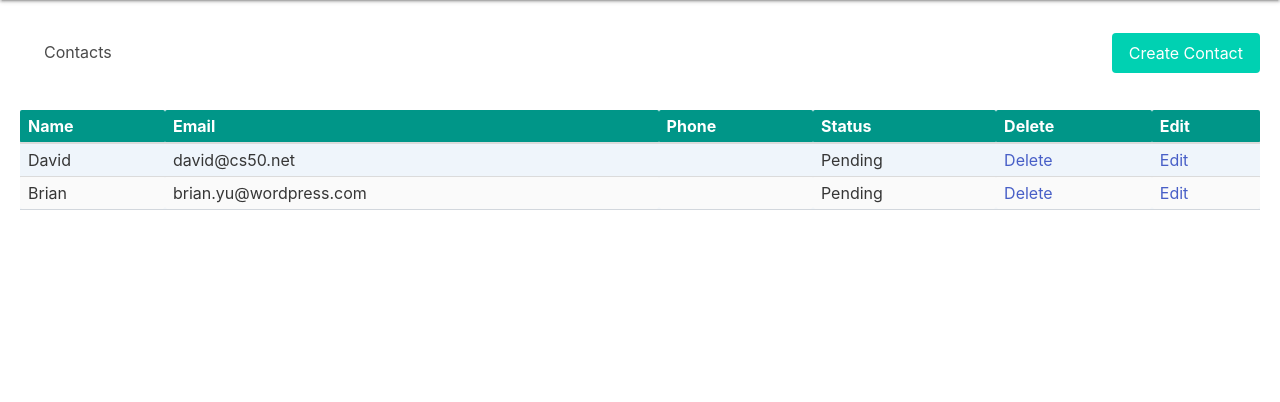
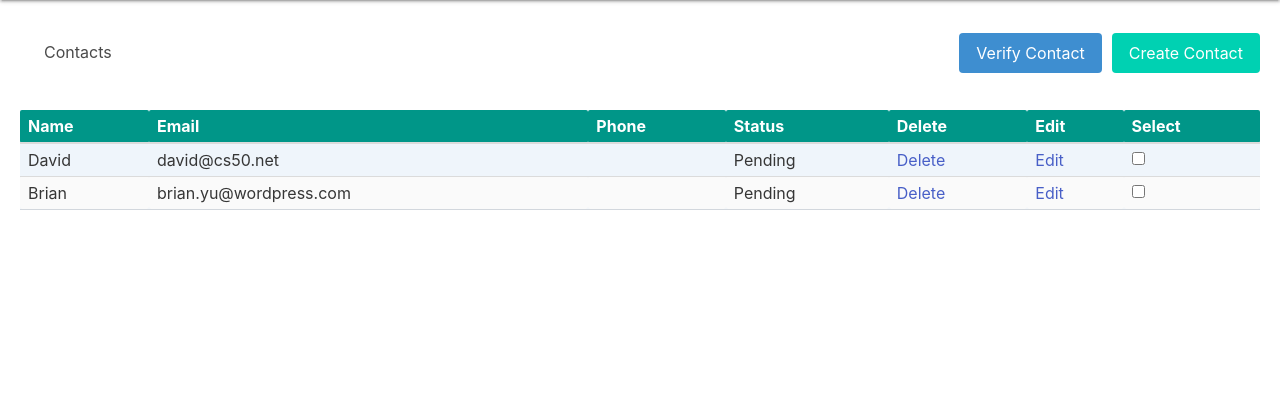
Before and after one commit to williammabotjaeng/voxbillium, a Flask app: page /contacts in a window 1280 px wide. Shown: the part 64-466 px from the top of the page. Run offline with Flask 3, Linux system fonts and the light colour scheme; a user stored in the database is signed in; data comes from the database, SQL or seed files in the repository.

Commit message:
checkbox, style, contacts.html

```diff
--- a/templates/contacts.html
+++ b/templates/contacts.html
@@ -1,15 +1,17 @@
-<!-- contacts.html -->
 {% extends 'app_layout.html' %}
 
 {% block content %}
     {% if contacts %}
     <div style="margin: 20px">
-        <div class="level">
+        <div class="level" style="align-items: center;">
             <div class="level-left">
                 <h1 class="m-5">Contacts</h1>
             </div>
             <div class="level-right">
-                <a href="/" class="button is-primary">Create Contact</a>
+                <div class="buttons is-flex-direction-row">
+                    <a href="#" class="button is-info" style="margin-right: 10px">Verify Contact</a>
+                    <a href="/" class="button is-primary">Create Contact</a>
+                </div>
             </div>
         </div>
         <table class="table is-hoverable table-color has-background-info-light is-striped is-narrow is-hoverable is-fullwidth">
@@ -21,6 +23,7 @@
                     <th><strong class="has-text-white">Status</strong></th>
                     <th><strong class="has-text-white">Delete</strong></th>
                     <th><strong class="has-text-white">Edit</strong></th>
+                    <th><strong class="has-text-white">Select</strong></th> <!-- Added new column for checkbox -->
                 </tr>
             </thead>
             <tbody>
@@ -32,6 +35,7 @@
                         <td>{{ contact.status if contact.status else "Pending" }}</td>
                         <td><a href="#">Delete</a></td>
                         <td><a href="#">Edit</a></td>
+                        <td><input type="checkbox" class="checkbox teal" style="opacity: 1 !important; margin-top: 4px" name="contact_id" value="{{ contact.id }}"></td> <!-- Added checkbox with contact ID as value -->
                     </tr>
                 {% endfor %}
             </tbody>
```
